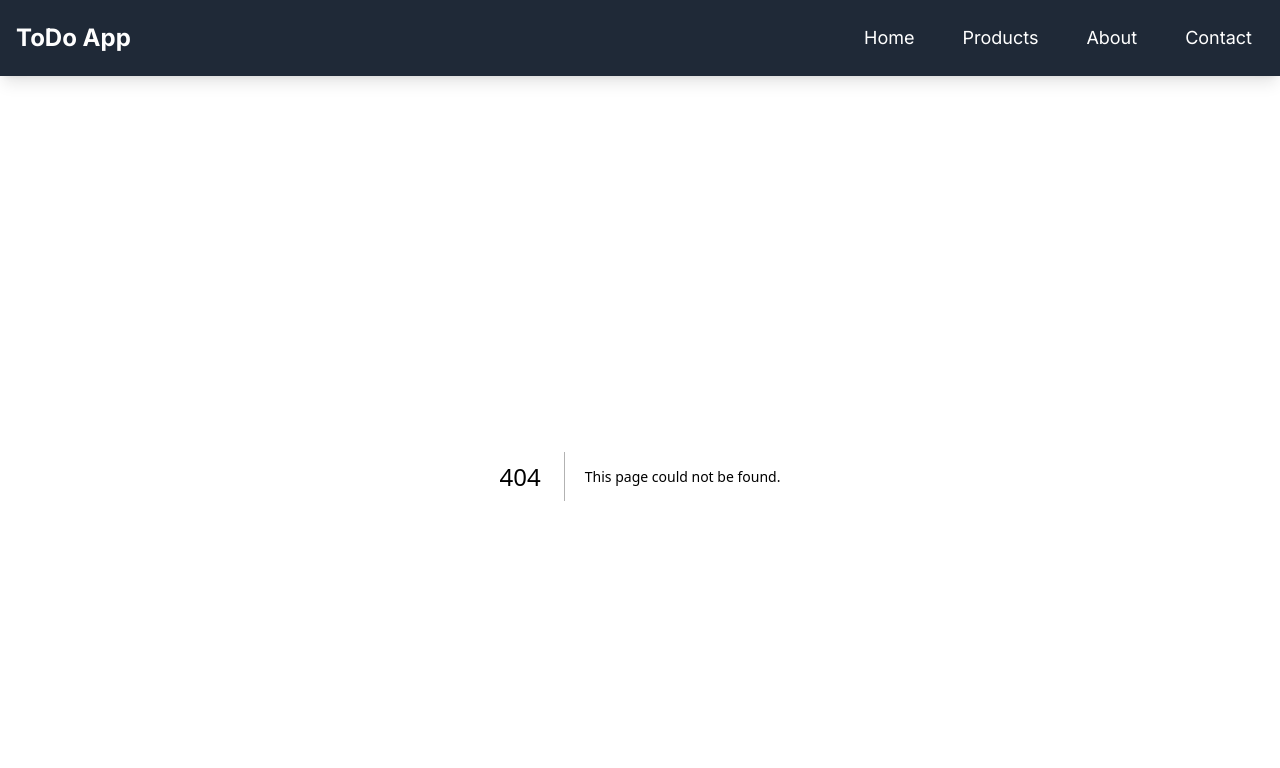
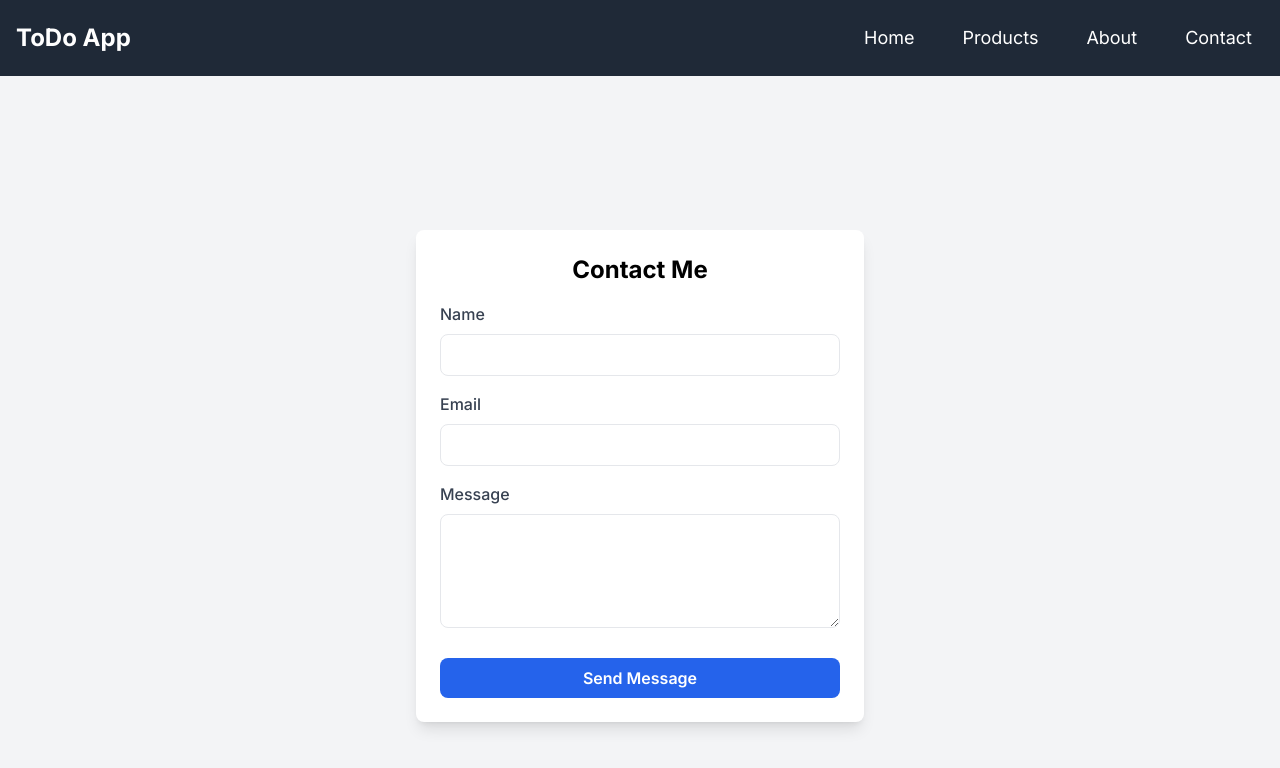
Before and after one commit to PrincessHemen/next-todo-work, a Next.js app: page /contact in a window 1280 px wide. Before the commit this address had no page. Shown: the top 768 px of the page. Built offline with nearby package versions, Linux system fonts and the light colour scheme.

Commit message:
Added pages to navbar links

```diff
--- a/src/app/Components/Navbar.tsx
+++ b/src/app/Components/Navbar.tsx
@@ -1,4 +1,5 @@
 import React from 'react';
+import Link from 'next/link';
 
 const Navbar = () => {
   return (
@@ -7,16 +8,16 @@ const Navbar = () => {
         <h1 className="text-2xl font-bold">ToDo App</h1>
         <ul className="flex flex-wrap gap-4 text-base md:gap-6 md:text-lg">
           <li className="px-2 py-2 rounded-lg hover:bg-gray-700 hover:text-gray-300 cursor-pointer transition duration-300 md:px-3">
-            Home
+          <Link href="/">Home</Link>
           </li>
           <li className="px-2 py-2 rounded-lg hover:bg-gray-700 hover:text-gray-300 cursor-pointer transition duration-300 md:px-3">
-            Products
+          <Link href="/product">Products</Link>
           </li>
           <li className="px-2 py-2 rounded-lg hover:bg-gray-700 hover:text-gray-300 cursor-pointer transition duration-300 md:px-3">
-            About
+          <Link href="/about">About</Link>
           </li>
           <li className="px-2 py-2 rounded-lg hover:bg-gray-700 hover:text-gray-300 cursor-pointer transition duration-300 md:px-3">
-            Contact
+          <Link href="/contact">Contact</Link>
           </li>
         </ul>
       </div>
--- a/src/app/Components/Todo.tsx
+++ b/src/app/Components/Todo.tsx
@@ -1,3 +1,5 @@
+'use client';
+
 import React from 'react';
 import { ClipLoader } from 'react-spinners'; // Importing the ClipLoader spinner for loading animation
 import Swal from 'sweetalert2'; // Importing SweetAlert2 for enhanced alert dialogs
@@ -14,11 +16,12 @@ interface TodoItem {
 interface TodoProps {
   todos: TodoItem[];
   onDelete: (id: string) => void;
+  onComplete: (id: string) => void;
   loading: boolean; // Prop to indicate loading state
 }
 
-// The Todo component that displays a list of todos and handles deletion
-const Todo: React.FC<TodoProps> = ({ todos, onDelete, loading }) => {
+// The Todo component that displays a list of todos and handles deletion and completion
+const Todo: React.FC<TodoProps> = ({ todos, onDelete, onComplete, loading }) => {
 
   // Function to handle the delete button click
   const handleDeleteClick = (id: string) => {
@@ -38,7 +41,30 @@ const Todo: React.FC<TodoProps> = ({ todos, onDelete, loading }) => {
           'Deleted!',
           'Your ToDo has been deleted.',
           'success'
-        )
+        );
+      }
+    });
+  };
+
+  // Function to handle the done button click
+  const handleDoneClick = (id: string) => {
+    // Display a SweetAlert2 confirmation dialog
+    Swal.fire({
+      title: 'Mark as Completed?',
+      text: "This task will be marked as done!",
+      icon: 'info',
+      showCancelButton: true,
+      confirmButtonColor: '#3085d6',
+      cancelButtonColor: '#d33',
+      confirmButtonText: 'Yes, mark as done!'
+    }).then((result) => {
+      if (result.isConfirmed) {
+        onComplete(id); // Call the onComplete function if the user confirms
+        Swal.fire(
+          'Completed!',
+          'The task has been marked as completed.',
+          'success'
+        );
       }
     });
   };
@@ -76,7 +102,13 @@ const Todo: React.FC<TodoProps> = ({ todos, onDelete, loading }) => {
               </td>
               <td className="px-2 py-4 md:px-6">{todo.title}</td>
               <td className="px-2 py-4 md:px-6">{todo.description}</td>
-              <td className="px-2 py-4 md:px-6">{todo.status}</td>
+              <td className="px-2 py-4 md:px-6">
+                {todo.status === 'Completed' ? (
+                  <span className="text-green-600 font-semibold">Completed</span>
+                ) : (
+                  <span className="text-yellow-600 font-semibold">Pending</span>
+                )}
+              </td>
               <td className="px-2 py-4 flex gap-2 md:gap-4">
                 <button
                   className="bg-red-600 text-white px-2 py-1 rounded-lg hover:bg-red-700 transition duration-300 md:px-3"
@@ -84,9 +116,14 @@ const Todo: React.FC<TodoProps> = ({ todos, onDelete, loading }) => {
                 >
                   Delete
                 </button>
-                <button className="bg-green-600 text-white px-2 py-1 rounded-lg hover:bg-green-700 transition duration-300 md:px-3">
-                  Done
-                </button>
+                {todo.status !== 'Completed' && (
+                  <button
+                    className="bg-green-600 text-white px-2 py-1 rounded-lg hover:bg-green-700 transition duration-300 md:px-3"
+                    onClick={() => handleDoneClick(todo._id)}
+                  >
+                    Done
+                  </button>
+                )}
               </td>
             </tr>
           ))}
--- /dev/null
+++ b/src/app/about/page.tsx
@@ -0,0 +1,21 @@
+import Image from 'next/image';
+
+export default function About() {
+  return (
+    <div className="min-h-screen bg-gray-100 flex flex-col items-center justify-center px-4">
+      <div className="bg-white p-6 rounded-lg shadow-lg text-center max-w-2xl w-full">
+        <Image
+          src="/girl.avif"
+          alt="This is a render of me"
+          className="rounded-full mx-auto"
+          width={150}
+          height={150}
+        />
+        <h2 className="text-2xl font-bold mt-4">Princess Hemen</h2>
+        <p className="mt-4 text-gray-600">
+          I am undergraduate student of Computer Science at Covenant University, Ota. I am an aspiring full stack software developer. I love soccer, music, and reading when not coding. Proudly Nigerian 🇳🇬
+        </p>
+      </div>
+    </div>
+  );
+}
--- a/src/app/api/route.ts
+++ b/src/app/api/route.ts
@@ -81,11 +81,15 @@ export async function PUT(request: NextRequest) {
             return NextResponse.json({ message: 'Missing MongoDB ID' }, { status: 400 });
         }
 
-        await TodoModel.findByIdAndUpdate(mongoId, {
+        const updatedTodo = await TodoModel.findByIdAndUpdate(mongoId, {
             $set: {
-                isCompleted: true,
+                status: 'Completed', // Update the status to 'Completed'
             }
         });
+
+        if (!updatedTodo) {
+            return NextResponse.json({ message: 'ToDo not found' }, { status: 404 });
+        }
 
         return NextResponse.json({ msg: "ToDo Completed" });
     } catch (error) {
--- /dev/null
+++ b/src/app/contact/page.tsx
@@ -0,0 +1,66 @@
+'use client'
+import React, { useState } from 'react';
+import emailjs from 'emailjs-com';
+
+export default function Contact() {
+  const [formData, setFormData] = useState({
+    name: '',
+    email: '',
+    message: '',
+  });
+
+  const handleSubmit = (e: React.FormEvent) => {
+    e.preventDefault();
+    emailjs.sendForm('t21_7W-lu7WjboLrRNnLk', 'template_mouweir', e.currentTarget as HTMLFormElement, 'or2RqNYlLzBZeP8Rz')
+      .then((result) => {
+        console.log('Email successfully sent:', result.text); // Use the `result` variable
+        alert(`Message Sent! Status: ${result.text}`);
+      }, (error) => {
+        console.error('Failed to send email:', error.text); // Use the `error` variable
+        alert(`An error occurred: ${error.text}. Please try again.`);
+      });
+  };
+
+  return (
+    <div className="min-h-screen bg-gray-100 flex flex-col items-center justify-center px-4">
+      <div className="bg-white p-6 rounded-lg shadow-lg max-w-md w-full">
+        <h2 className="text-2xl font-bold mb-4 text-center">Contact Me</h2>
+        <form onSubmit={handleSubmit}>
+          <div className="mb-4">
+            <label htmlFor="name" className="block text-gray-700 font-medium mb-2">Name</label>
+            <input
+              type="text"
+              name="name"
+              id="name"
+              required
+              className="w-full px-3 py-2 border rounded-lg focus:outline-none focus:ring-2 focus:ring-blue-500"
+            />
+          </div>
+          <div className="mb-4">
+            <label htmlFor="email" className="block text-gray-700 font-medium mb-2">Email</label>
+            <input
+              type="email"
+              name="email"
+              id="email"
+              required
+              className="w-full px-3 py-2 border rounded-lg focus:outline-none focus:ring-2 focus:ring-blue-500"
+            />
+          </div>
+          <div className="mb-6">
+            <label htmlFor="message" className="block text-gray-700 font-medium mb-2">Message</label>
+            <textarea
+              name="message"
+              id="message"
+              required
+              className="w-full px-3 py-2 border rounded-lg focus:outline-none focus:ring-2 focus:ring-blue-500"
+              rows={4}
+            />
+          </div>
+          <button type="submit" className="w-full bg-blue-600 text-white py-2 rounded-lg font-semibold hover:bg-blue-700 transition duration-300">
+            Send Message
+          </button>
+        </form>
+      </div>
+    </div>
+  );
+}
--- a/src/app/page.tsx
+++ b/src/app/page.tsx
@@ -6,6 +6,8 @@ import axios from "axios";
 import { toast, ToastContainer } from "react-toastify";
 import 'react-toastify/dist/ReactToastify.css';
 import 'react-spinners';
+
+import { FaTelegramPlane, FaGithub, FaLinkedin } from 'react-icons/fa';
 
 export default function Home() {
   const [formData, setFormData] = useState({
@@ -47,6 +49,23 @@ export default function Home() {
       toast.error('An error occurred while deleting the ToDo');
     }
   };
+
+  const completeTodo = async (id: string) => {
+    try {
+      const response = await axios.put('/api', {}, {
+        params: {
+          mongoId: id,
+        }
+      });
+      if (response.status === 200) {
+        toast.success(response.data.msg);
+        fetchTodos(); // Refresh the todos after marking one as completed
+      }
+    } catch (error) {
+      toast.error('An error occurred while updating the ToDo');
+    }
+  };
+
 
   // Handle input changes
   const onChangeHandler = (e: React.ChangeEvent<HTMLInputElement | HTMLTextAreaElement>) => {
@@ -122,8 +141,25 @@ export default function Home() {
         </form>
 
         {/* Pass the deleteTodo function and loading state to the Todo component */}
-        <Todo todos={todos} onDelete={deleteTodo} loading={loading} />
+        <Todo todos={todos} onDelete={deleteTodo} loading={loading} onComplete={completeTodo} />
       </div>
+      {/* Footer */}
+      <footer className="bg-gray-900 text-white py-4 mt-12">
+        <div className="container mx-auto text-center">
+          <p className="mb-2">&copy; 2024 Hemen Princess</p>
+          <div className="flex justify-center gap-4">
+            <a href="https://t.me/p_d_hemen" target="_blank" rel="noopener noreferrer">
+              <FaTelegramPlane className="text-xl hover:text-gray-400 transition duration-300" />
+            </a>
+            <a href="https://github.com/PrincessHemen" target="_blank" rel="noopener noreferrer">
+              <FaGithub className="text-xl hover:text-gray-400 transition duration-300" />
+            </a>
+            <a href="https://www.linkedin.com/in/princess-hemen" target="_blank" rel="noopener noreferrer">
+              <FaLinkedin className="text-xl hover:text-gray-400 transition duration-300" />
+            </a>
+          </div>
+        </div>
+      </footer>
     </div>
   );
 }
--- /dev/null
+++ b/src/app/product/page.tsx
@@ -0,0 +1,18 @@
+export default function Product() {
+    return (
+      <div className="min-h-screen bg-gray-100 flex flex-col items-center justify-center px-4">
+        <div className="bg-white p-6 rounded-lg shadow-lg text-center max-w-md w-full">
+          <h2 className="text-2xl font-bold mb-4">Check Out My GitHub</h2>
+          <p className="text-gray-600 mb-4">Click the button below to view my GitHub profile and see my projects.</p>
+          <a
+            href="https://github.com/PrincessHemen"
+            target="_blank"
+            rel="noopener noreferrer"
+            className="bg-gray-900 text-white py-2 px-4 rounded-lg hover:bg-gray-800 transition duration-300"
+          >
+            Visit My GitHub
+          </a>
+        </div>
+      </div>
+    );
+  }
```
Also changed, not shown: package.json (+7 -0 lines), public/girl.avif (added), 1 other file (tests, documents, lock files or other folders).
